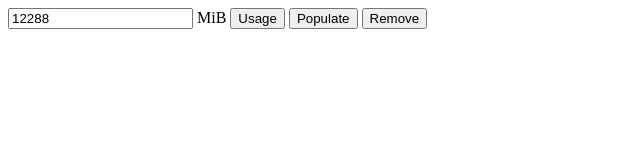
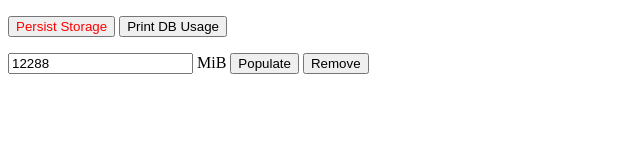
Before and after one commit to lgrahl/storage-testing, a plain HTML site: page index.html in a window 1280 px wide. Shown: the whole page, without its empty margins (0-640 px from the left). Drawn offline with nearby package versions, Linux system fonts and the light colour scheme.

Commit message:
fixup! Meh

```diff
--- a/index.html
+++ b/index.html
@@ -6,10 +6,16 @@
         <script src="https://unpkg.com/dexie@latest/dist/dexie.js"></script>
     </head>
     <body>
-        <input id="target" type="number" min="0" value="12288" step="1024"> MiB
-        <button type="button" onclick="Threema.usage()">Usage</button>
-        <button type="button" onclick="Threema.populate()">Populate</button>
-        <button type="button" onclick="Threema.remove()">Remove</button>
+        <p>
+            <button id="persistent" type="button" onclick="Threema.persist()">Persist Storage</button>
+            <button type="button" onclick="Threema.usage()">Print DB Usage</button>
+        </p>
+        <p>
+            <input id="target" type="number" min="0" value="12288" step="1024"> MiB
+            <button type="button" onclick="Threema.populate()">Populate</button>
+            <button type="button" onclick="Threema.remove()">Remove</button>
+        </p>
+
         <script src="storage.js"></script>
     </body>
 </html>
--- a/storage.js
+++ b/storage.js
@@ -23,23 +23,28 @@ async function getQuotaEstimate() {
     return estimate;
 }
 
-async function requestPersistence() {
-    // Ask for permission to store persistently
-    if (await navigator.storage.persisted()) {
-        console.info('Already persistent');
+async function isPersistent() {
+    const persisted = await navigator.storage.persisted();
+    document.querySelector('#persistent').style.color = persisted ? 'green' : 'red';
+    return persisted;
+}
+
+async function persist() {
+    const persisted = await navigator.storage.persist();
+    if (persisted) {
+        console.info('Persistent');
     } else {
-        const persisted = await navigator.storage.persist();
-        if (persisted) {
-            console.info('Persistent');
-        } else {
-            console.info('Temporary');
-        }
+        console.info('Temporary');
     }
+    document.querySelector('#persistent').style.color = persisted ? 'green' : 'red';
     return persisted;
 }
 
 
-async function main() {
+async function main(persist) {
+    // Set initial value of persist button
+    await isPersistent();
+
     // Get quota estimate
     await getQuotaEstimate();
 
@@ -94,6 +99,8 @@ function getTarget() {
 }
 
 window.Threema = {
+    isPersistent: () => isPersistent().catch((error) => console.error(error)),
+    persist: () => persist().catch((error) => console.error(error)),
     populate: (target) => populate(target || getTarget()).catch((error) => console.error(error)),
     remove: (target) => remove(target || getTarget()).catch((error) => console.error(error)),
     usage: (target) => getUsage()
```
